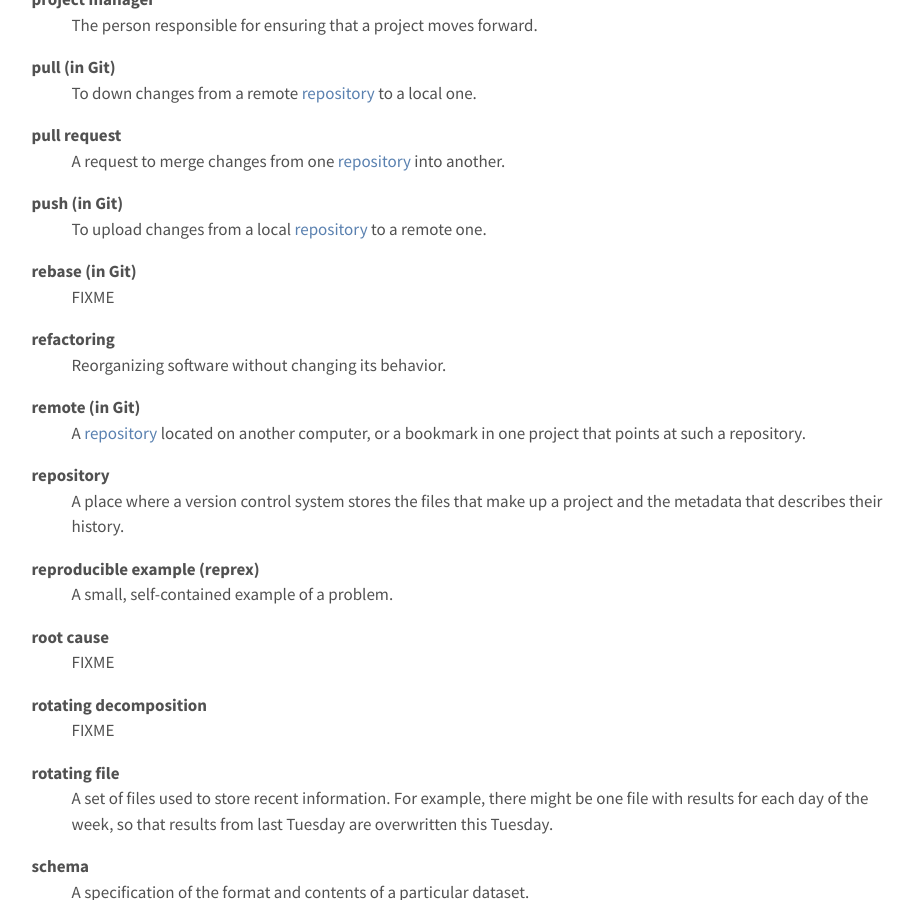
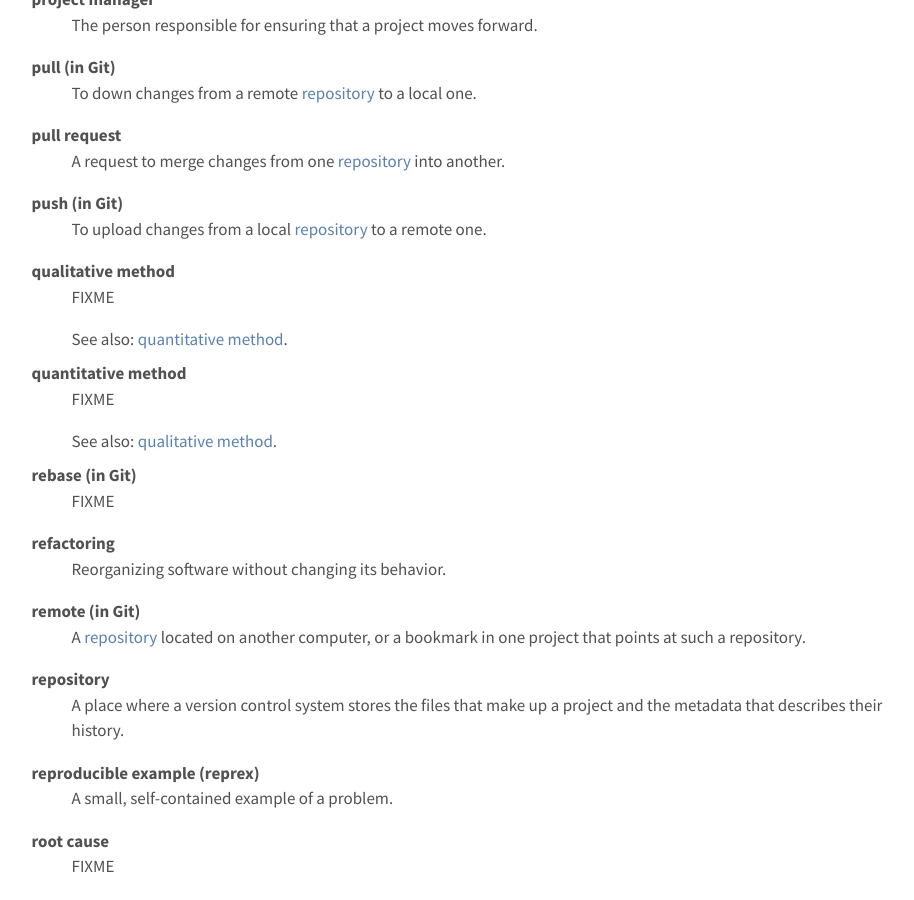
Before and after one commit to ms/buildtogether.tech, a Jekyll site: the page built from glossary/index.md, in a window 1280 px wide and 900 px high, scrolled down 8262 px. Shown: the whole window, without its empty margins (175-1089 px from the left). Built offline with Jekyll 4.4.1, drawn with Linux system fonts in a browser that asks for light colours; nearby versions of some CDN libraries; our own code applies the rules of GitHub Pages for plain Markdown files.

Commit message:
Glossary update

```diff
--- a/_data/glossary.yml
+++ b/_data/glossary.yml
@@ -739,6 +739,22 @@
       To upload changes from a local [repository](#repository) to a
       remote one.
 
+- key: qualitative_method
+  en:
+    term: "qualitative method"
+    def: >
+      FIXME
+  ref:
+    - quantitative_method
+
+- key: quantitative_method
+  en:
+    term: "quantitative method"
+    def: >
+      FIXME
+  ref:
+    - qualitative_method
+
 - key: rebase_git
   en:
     term: "rebase (in Git)"
```
